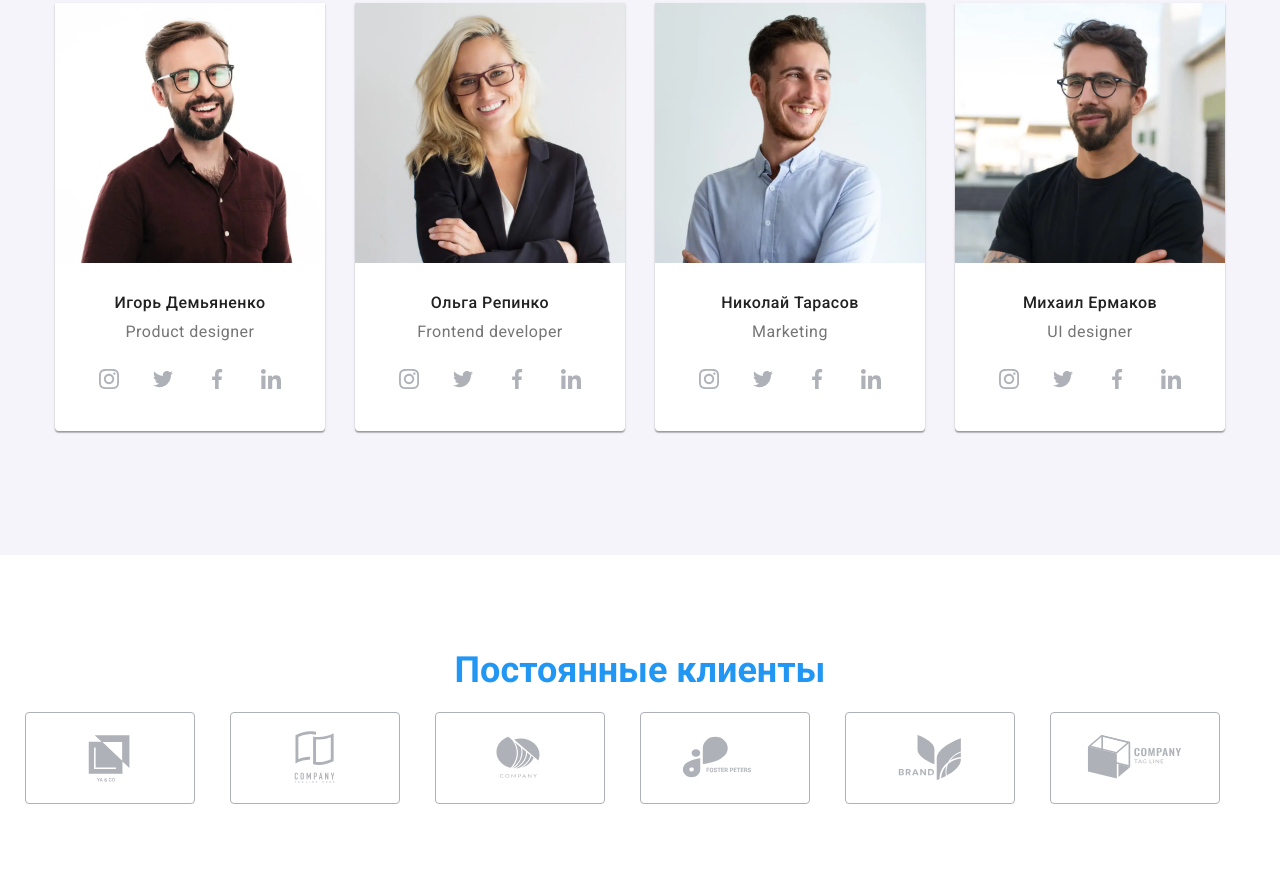
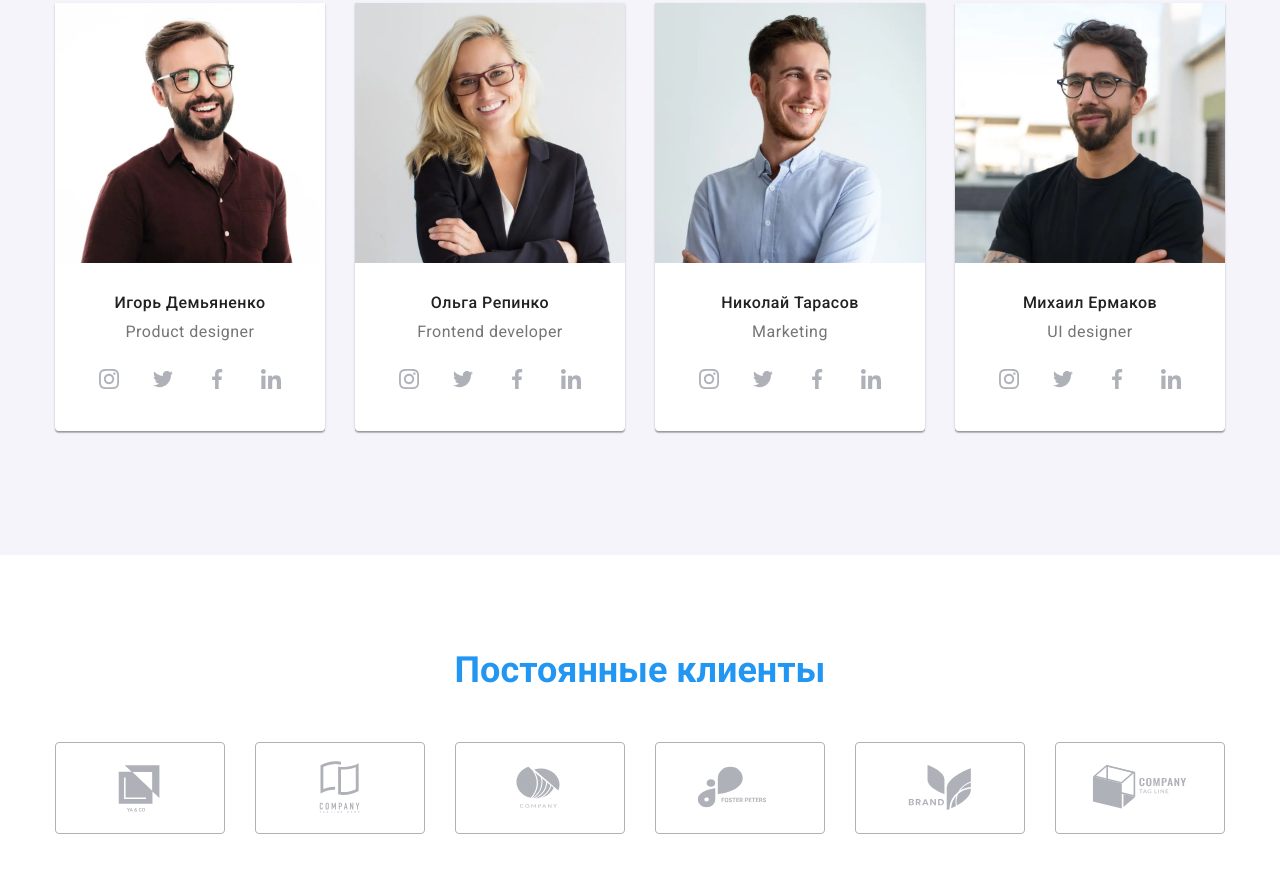
Before and after one commit to Moiweer/goit-markup-hw-08, a plain HTML site: page index.html in a window 1280 px wide. Shown: the part 1779-2651 px from the top of the page. Drawn offline with nearby package versions, Linux system fonts and the light colour scheme.

Commit message:
clients - new

```diff
--- a/sass/layout/_clients.scss
+++ b/sass/layout/_clients.scss
@@ -1,8 +1,12 @@
+.clients-list {
+    display: flex;
+
+}
+
 .client-icon-link {
     display: flex;
     justify-content: center;
     align-items: center;
-    width: 210px;
     height: 92px;
     align-items: center;
     color: var(--social-icon-color);
@@ -16,15 +20,8 @@
         border: 1px solid var(--accent-hover-color);
     }
 }
-.clients-list{
-display: flex;
-    flex-wrap: wrap;
-    margin-left: -30px;
-    margin-top: -30px;
-    padding: 0;
-
-}
 .client-icon-item{
+    width: calc((100% - 4 * 15px) / 2);
 flex-basis: calc((100% - 60px) / 2);
 margin-bottom: 30px;
 }
@@ -32,24 +29,49 @@ margin-bottom: 30px;
 .client-icon-item:not(:last-child) {
     margin-right: 30px;
 }
+.client-icon-item:nth-child(2n + 2) {
+    margin-right: 0px;
+}
 .client-icon {
     fill: currentColor;
 }
-@media screen and (min-width:768px) {
-    .client-icon-link{
-   width: 226px;
+@media screen and (max-width:767px) {
+    .clients-list {
+        flex-wrap: wrap;
     }
     .client-icon-item {
-        flex-basis: calc((100% - 90px) / 3);
+       width: calc((100% - 30px) / 2);
     }
+    .client-icon-item:nth-child(2n -1) {
+        margin-right: 30px;
+    }
+    .client-icon-item:not(:nth-last-child(-n+2)) {
+        margin-bottom: 30px;
+}
 }
 
+// FOR TABLET
+
+@media screen and (min-width:768px) {
+
+.clients-list {
+    flex-wrap: nowrap;
+}
+.client-icon-item{
+    width: calc((100% - 2 * 30px) / 3);
+}
+.client-icon-item:not(:nth-child(3n)) {
+    margin-right: 30px;
+}
+.client-icon-item:nth-child(-n+3) {
+    margin-bottom: 30px;
+}
+}
 @media screen and (min-width:1200px) {
-    .clients-list{
-        flex-wrap: nowrap;
+    .client-icon-item{
+        width: calc((100% - 5 * 30px) / 6);
     }
-    .client-icon-link{
-    width: 170px;
-
-    }
- }
+.client-icon-item:not(:last-child) {
+    margin-right: 30px;
+}
+}
```
Also changed, not shown: css/main.css, css/main.min.css, 2 other files.
